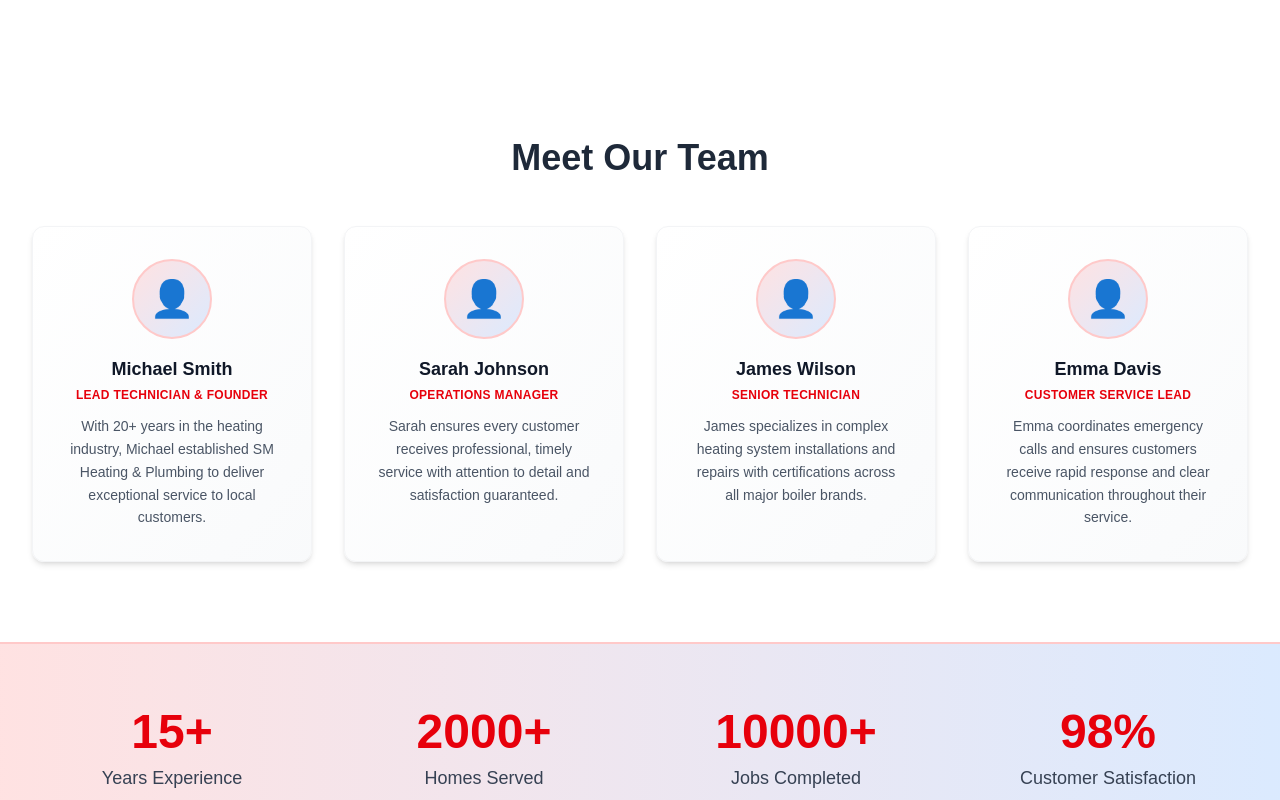
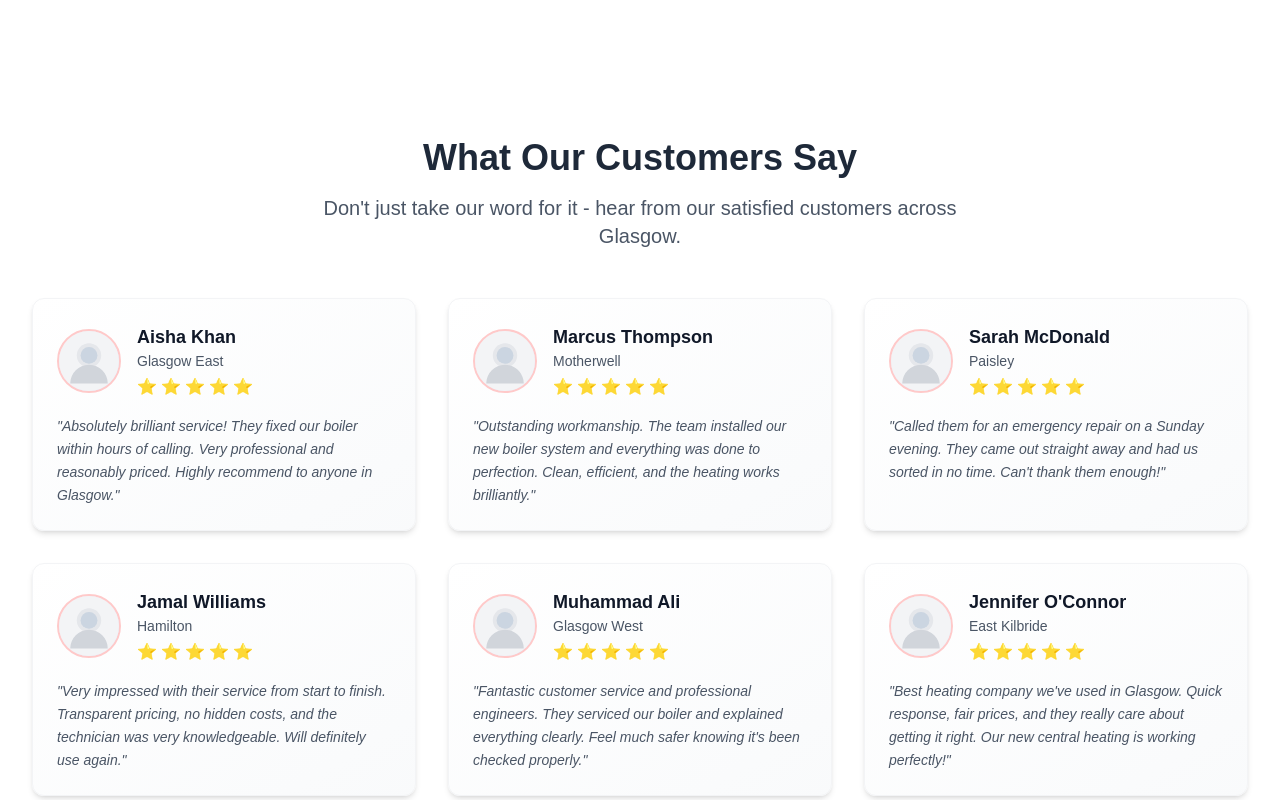
Before and after one commit to Xenax33/SM-Heating-Website, a Next.js app: page /about in a window 1280 px wide. Shown: the part 3300-4100 px from the top of the page. Built offline with nearby package versions, Linux system fonts and the light colour scheme.

Commit message:
Added whatsapp contact option

```diff
--- a/src/app/about/page.tsx
+++ b/src/app/about/page.tsx
@@ -9,26 +9,50 @@ export const metadata: Metadata = {
 };
 
 export default function About() {
-  const team = [
+  const placeholderImage = '/images/testimonials/placeholder.svg';
+
+  const testimonials = [
     {
-      name: 'Michael Smith',
-      role: 'Lead Technician & Founder',
-      bio: 'With 20+ years in the heating industry, Michael established SM Heating & Plumbing to deliver exceptional service to local customers.',
+      name: 'Aisha Khan',
+      location: 'Glasgow East',
+      rating: 5,
+      review: 'Absolutely brilliant service! They fixed our boiler within hours of calling. Very professional and reasonably priced. Highly recommend to anyone in Glasgow.',
+      image: '',
     },
     {
-      name: 'Sarah Johnson',
-      role: 'Operations Manager',
-      bio: 'Sarah ensures every customer receives professional, timely service with attention to detail and satisfaction guaranteed.',
+      name: 'Marcus Thompson',
+      location: 'Motherwell',
+      rating: 5,
+      review: 'Outstanding workmanship. The team installed our new boiler system and everything was done to perfection. Clean, efficient, and the heating works brilliantly.',
+      image: '',
     },
     {
-      name: 'James Wilson',
-      role: 'Senior Technician',
-      bio: 'James specializes in complex heating system installations and repairs with certifications across all major boiler brands.',
+      name: 'Sarah McDonald',
+      location: 'Paisley',
+      rating: 5,
+      review: 'Called them for an emergency repair on a Sunday evening. They came out straight away and had us sorted in no time. Can\'t thank them enough!',
+      image: '',
     },
     {
-      name: 'Emma Davis',
-      role: 'Customer Service Lead',
-      bio: 'Emma coordinates emergency calls and ensures customers receive rapid response and clear communication throughout their service.',
+      name: 'Jamal Williams',
+      location: 'Hamilton',
+      rating: 5,
+      review: 'Very impressed with their service from start to finish. Transparent pricing, no hidden costs, and the technician was very knowledgeable. Will definitely use again.',
+      image: '',
+    },
+    {
+      name: 'Muhammad Ali',
+      location: 'Glasgow West',
+      rating: 5,
+      review: "Fantastic customer service and professional engineers. They serviced our boiler and explained everything clearly. Feel much safer knowing it's been checked properly.",
+      image: '',
+    },
+    {
+      name: "Jennifer O'Connor",
+      location: 'East Kilbride',
+      rating: 5,
+      review: "Best heating company we've used in Glasgow. Quick response, fair prices, and they really care about getting it right. Our new central heating is working perfectly!",
+      image: '',
     },
   ];
 
@@ -232,20 +256,40 @@ export default function About() {
         </div>
       </section>
 
-      {/* Team Section */}
+      {/* Customer Testimonials Section */}
       <section className="bg-white py-20">
         <div className="max-w-7xl mx-auto px-4 sm:px-6 lg:px-8">
-          <h2 className="text-4xl font-bold mb-12 text-center text-gray-800">Meet Our Team</h2>
+          <div className="text-center mb-12">
+            <h2 className="text-4xl font-bold mb-4 text-gray-800">What Our Customers Say</h2>
+            <p className="text-xl text-gray-600 max-w-2xl mx-auto">
+              Don't just take our word for it - hear from our satisfied customers across Glasgow.
+            </p>
+          </div>
 
-          <div className="grid grid-cols-1 md:grid-cols-2 lg:grid-cols-4 gap-8">
-            {team.map((member, index) => (
-            <div key={member.name} className="group bg-gradient-to-br from-white to-gray-50 rounded-xl p-8 border border-gray-100 shadow-md hover:shadow-xl card-hover hover:border-red-200 transition-all duration-300 overflow-hidden text-center">
-                <div className="w-20 h-20 mx-auto mb-4 bg-gradient-to-br from-red-100 to-blue-100 rounded-full flex items-center justify-center border-2 border-red-200 overflow-hidden group-hover:scale-110 transition-transform duration-300">
-                  <p className="text-4xl">👤</p>
+          <div className="grid grid-cols-1 md:grid-cols-2 lg:grid-cols-3 gap-8">
+            {testimonials.map((testimonial, index) => (
+              <div key={testimonial.name} className="group bg-gradient-to-br from-white to-gray-50 rounded-xl p-6 border border-gray-100 shadow-md hover:shadow-xl card-hover hover:border-red-200 transition-all duration-300">
+                <div className="flex items-center mb-4">
+                  <div className="w-16 h-16 bg-gradient-to-br from-red-100 to-blue-100 rounded-full flex items-center justify-center border-2 border-red-200 overflow-hidden group-hover:scale-110 transition-transform duration-300">
+                    <Image
+                      src={testimonial.image || placeholderImage}
+                      alt={testimonial.name}
+                      width={64}
+                      height={64}
+                      className="w-full h-full object-cover"
+                    />
+                  </div>
+                  <div className="ml-4">
+                    <h3 className="text-lg font-bold text-gray-900 group-hover:text-red-600 transition-colors">{testimonial.name}</h3>
+                    <p className="text-sm text-gray-600">{testimonial.location}</p>
+                    <div className="flex gap-1 mt-1">
+                      {[...Array(testimonial.rating)].map((_, i) => (
+                        <span key={i} className="text-yellow-500">⭐</span>
+                      ))}
+                    </div>
+                  </div>
                 </div>
-                <h3 className="text-lg font-bold mb-1 text-gray-900 group-hover:text-red-600 transition-colors">{member.name}</h3>
-                <p className="text-red-600 font-semibold mb-3 text-xs uppercase tracking-wide">{member.role}</p>
-                <p className="text-gray-600 text-sm leading-relaxed">{member.bio}</p>
+                <p className="text-gray-600 text-sm leading-relaxed italic">"{testimonial.review}"</p>
               </div>
             ))}
           </div>
--- a/src/app/page.tsx
+++ b/src/app/page.tsx
@@ -10,6 +10,53 @@ export const metadata: Metadata = {
 };
 
 export default function Home() {
+  const placeholderImage = '/images/testimonials/placeholder.svg';
+
+  const testimonials = [
+    {
+      name: 'Aisha Khan',
+      location: 'Glasgow East',
+      rating: 5,
+      review: 'Absolutely brilliant service! They fixed our boiler within hours of calling. Very professional and reasonably priced.',
+      image: '',
+    },
+    {
+      name: 'Marcus Thompson',
+      location: 'Motherwell',
+      rating: 5,
+      review: 'Outstanding workmanship. The team installed our new boiler system and everything was done to perfection.',
+      image: '',
+    },
+    {
+      name: 'Sarah McDonald',
+      location: 'Paisley',
+      rating: 5,
+      review: 'Called them for an emergency repair on a Sunday evening. They came out straight away and had us sorted in no time.',
+      image: '',
+    },
+    {
+      name: 'Jamal Williams',
+      location: 'Hamilton',
+      rating: 5,
+      review: 'Very impressed with their service from start to finish. Transparent pricing, no hidden costs.',
+      image: '',
+    },
+    {
+      name: 'Muhammad Ali',
+      location: 'Glasgow West',
+      rating: 5,
+      review: 'Fantastic customer service and professional engineers. Feel much safer knowing our boiler has been checked properly.',
+      image: '',
+    },
+    {
+      name: "Jennifer O'Connor",
+      location: 'East Kilbride',
+      rating: 5,
+      review: "Best heating company we've used in Glasgow. Quick response, fair prices, and they really care about getting it right.",
+      image: '',
+    },
+  ];
+
   const services = [
     {
       title: 'Boiler Installation',
@@ -87,7 +134,7 @@ export default function Home() {
       <section className="relative w-full">
         <HeroSlideshow />
         {/* Content Overlay on Banner */}
-        <div className="absolute inset-0 flex items-center justify-center z-10 pointer-events-none">
+        <div className="absolute inset-0 flex items-center justify-center z-10 pointer-events-none pt-20 md:pt-0">
           <div className="max-w-7xl mx-auto px-4 sm:px-6 lg:px-8 w-full h-full flex items-center pointer-events-auto">
             <div className="w-full">
               <div className="max-w-2xl">
@@ -284,6 +331,55 @@ export default function Home() {
         </div>
       </section>
 
+      {/* Customer Testimonials */}
+      <section className="bg-gradient-to-br from-gray-50 to-blue-50 py-20">
+        <div className="max-w-7xl mx-auto px-4 sm:px-6 lg:px-8">
+          <div className="text-center mb-16">
+            <h2 className="text-4xl font-bold mb-4 text-gray-800">What Our Customers Say</h2>
+            <p className="text-xl text-gray-600 max-w-2xl mx-auto">
+              Don't just take our word for it - hear from our satisfied customers across Glasgow.
+            </p>
+          </div>
+
+          <div className="grid grid-cols-1 md:grid-cols-2 lg:grid-cols-3 gap-8">
+            {testimonials.map((testimonial, index) => (
+              <div key={testimonial.name} className="group bg-white rounded-xl p-6 border border-gray-100 shadow-md hover:shadow-xl card-hover hover:border-red-200 transition-all duration-300">
+                <div className="flex items-center mb-4">
+                  <div className="w-16 h-16 bg-gradient-to-br from-red-100 to-blue-100 rounded-full flex items-center justify-center border-2 border-red-200 overflow-hidden group-hover:scale-110 transition-transform duration-300 flex-shrink-0">
+                    <Image
+                      src={testimonial.image || placeholderImage}
+                      alt={testimonial.name}
+                      width={64}
+                      height={64}
+                      className="w-full h-full object-cover"
+                    />
+                  </div>
+                  <div className="ml-4 flex-1">
+                    <h3 className="text-lg font-bold text-gray-900 group-hover:text-red-600 transition-colors">{testimonial.name}</h3>
+                    <p className="text-sm text-gray-600">{testimonial.location}</p>
+                    <div className="flex gap-1 mt-1">
+                      {[...Array(testimonial.rating)].map((_, i) => (
+                        <span key={i} className="text-yellow-500">⭐</span>
+                      ))}
+                    </div>
+                  </div>
+                </div>
+                <p className="text-gray-600 text-sm leading-relaxed italic">\"{testimonial.review}\"</p>
+              </div>
+            ))}
+          </div>
+
+          <div className="text-center mt-12">
+            <Link
+              href="/about"
+              className="inline-block bg-red-600 text-white px-8 py-3 rounded-lg font-bold hover:bg-red-700 transition-colors shadow-lg hover:shadow-xl"
+            >
+              Read More Reviews
+            </Link>
+          </div>
+        </div>
+      </section>
+
       {/* Location Section */}
       <section className="py-20 bg-gray-50">
         <div className="max-w-7xl mx-auto px-4 sm:px-6 lg:px-8">
--- a/src/components/Footer.tsx
+++ b/src/components/Footer.tsx
@@ -52,7 +52,8 @@ export default function Footer() {
           <div>
             <h3 className="font-bold mb-4 text-gray-800">Contact</h3>
             <ul className="space-y-2 text-sm text-gray-600">
-              <li>Phone: <a href="tel:+441234567890" className="text-red-600 hover:text-red-700">+44 (0) 123 456 7890</a></li>
+              <li>Phone: <a href="tel:07487616462" className="text-red-600 hover:text-red-700">07487 616462</a></li>
+              <li>WhatsApp: <a href="https://wa.me/447487616462" target="_blank" rel="noopener noreferrer" className="text-green-600 hover:text-green-700">07487 616462</a></li>
               <li>Email: <a href="mailto:info@smheating.co.uk" className="text-red-600 hover:text-red-700">info@smheating.co.uk</a></li>
               <li>Available 24/7 for emergencies</li>
             </ul>
--- a/src/components/HeroSlideshow.tsx
+++ b/src/components/HeroSlideshow.tsx
@@ -110,7 +110,7 @@ export default function HeroSlideshow() {
   return (
     <>
       <div
-        className="relative w-full h-screen md:h-[600px] overflow-hidden group bg-black"
+        className="relative w-full h-64 sm:h-80 md:h-[500px] lg:h-screen overflow-hidden group bg-black"
         onTouchStart={handleTouchStart}
         onTouchMove={handleTouchMove}
         onTouchEnd={handleTouchEnd}
```
Also changed, not shown: src/app/contact/page.tsx (+35 -9 lines), public/images/testimonials/placeholder.svg (added).
